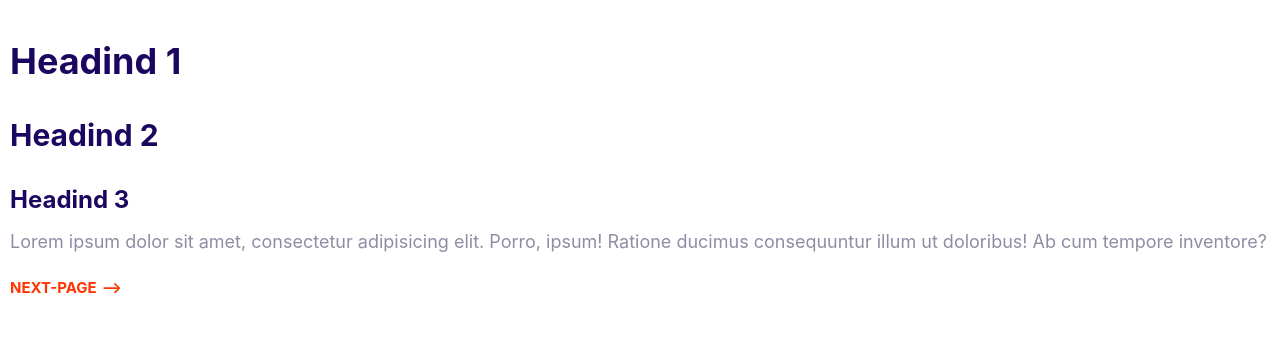
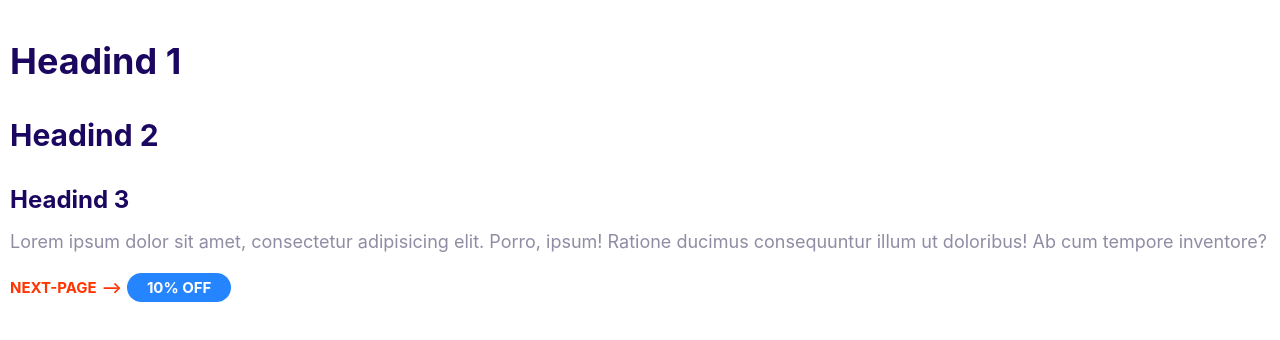
Before and after one commit to menil-nxt/nxt_repo, a plain HTML site: page index.html in a window 1280 px wide. Drawn offline with Linux system fonts and the light colour scheme; a web font is replaced by a local one.

Commit message:
Add Badges

```diff
--- a/css/style.css
+++ b/css/style.css
@@ -43,7 +43,6 @@ p {
 }
 
 @media screen and (min-width:1024px){
-
     body {
         font-size: 1.8rem;
     }
@@ -88,5 +87,38 @@ a{
     .link-arrow{
         font-size: 1.5rem;
     }
+}
 
+/* Badges */
+
+.badge {
+    border-radius: 20px;
+    font-size: 2rem;
+    font-weight: bold;
+    padding: 0.5rem 2rem;
+    white-space: nowrap;
 }
+
+.badge--primary {
+    background: var(--color-primary);
+    color: white;
+}
+
+.badge--secondary{
+    background: var(--color-secondry);
+    color: white;
+}
+
+.badge--small{
+    font-size: 1.6rem;
+}
+
+@media  screen and (min-width:1024px) {
+    .badge{
+        font-size:1.5rem;
+    }
+
+    .badge-small{
+        font-size: 1.2rem;
+    }
+}
--- a/index.html
+++ b/index.html
@@ -20,5 +20,9 @@
       Ratione ducimus consequuntur illum ut doloribus! Ab cum tempore inventore?
     </p>
     <a href="#" class="link-arrow">Next-Page</a>
+    <span
+      class="badge badge--primary /*(badge--small) you can appaly this class also*/"
+      >10% OFF</span
+    >
   </body>
 </html>
```
Also changed, not shown: components/badge.html (added, +3 -0 lines).
